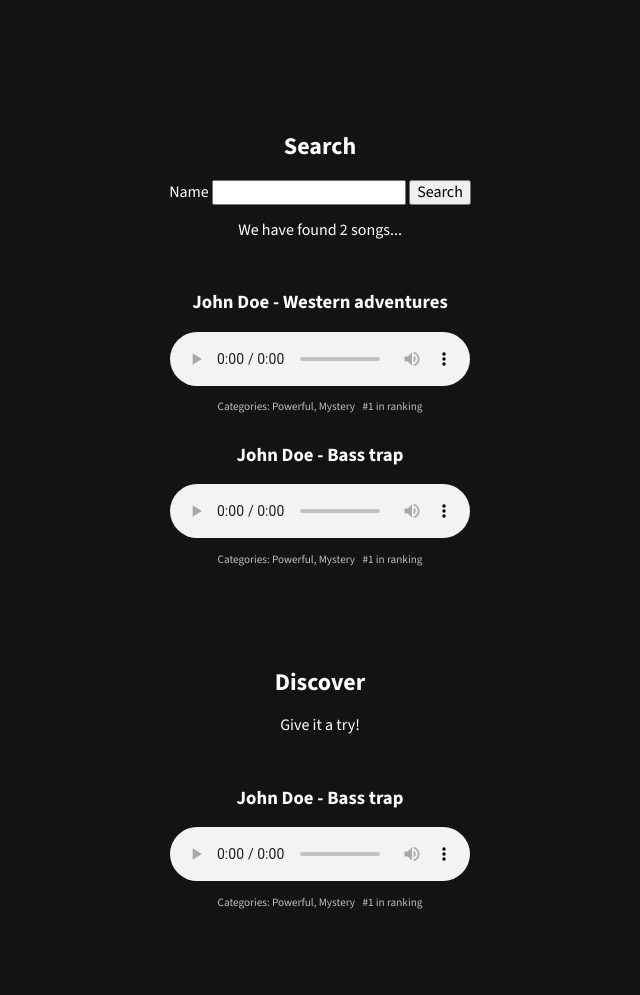
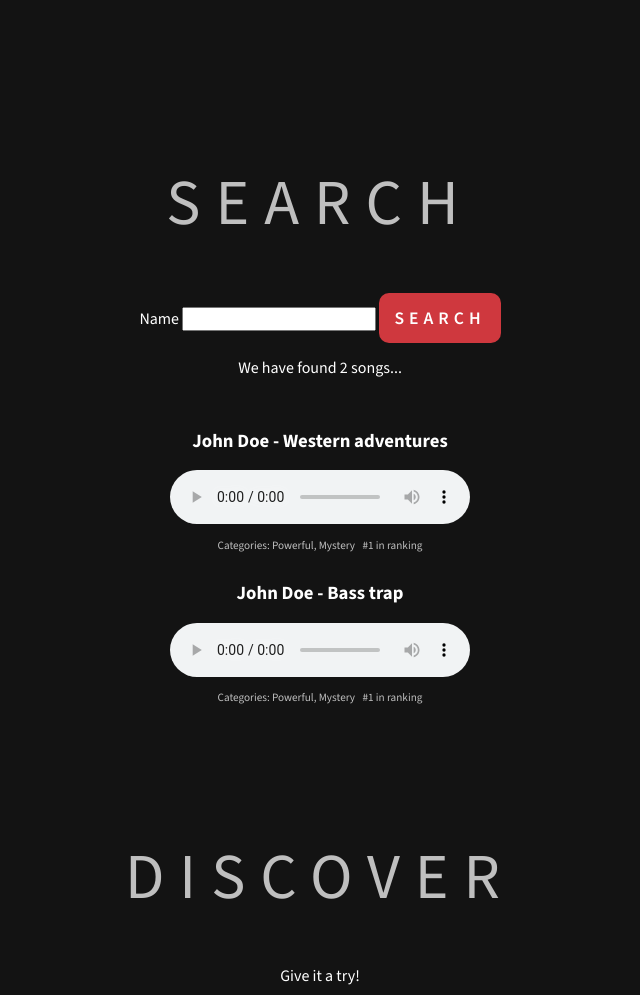
Before and after one commit to mGrzanek/music-service, a website: page src/index.html in a window 1280 px wide. Shown: the part 2340-3335 px from the top of the page, without its empty margins (320-960 px from the left). Drawn offline with nearby package versions, Linux system fonts and the light colour scheme; files that its build step writes are made by us from their sources.

Commit message:
Add styles for section title and button in typhography

```diff
--- a/src/sass/_typography.scss
+++ b/src/sass/_typography.scss
@@ -16,3 +16,23 @@
     }
   }
 }
+
+.section-title {
+  font-size: 4rem;
+  color: $color-metalic;
+  text-transform: uppercase;
+  font-weight: $font-regular;
+  letter-spacing: 15px;
+}
+
+.btn {
+  background-color: $color-danger;
+  color: $color-light;
+  text-transform: uppercase;
+  padding: 15px;
+  font-size: 1.1rem;
+  letter-spacing: 5px;
+  font-weight: $font-semibold;
+  border: none;
+  border-radius: 10px;
+}
--- a/src/sass/pages/_home.scss
+++ b/src/sass/pages/_home.scss
@@ -4,11 +4,8 @@
   height: 100vh;
 
   .section-title {
-    font-size: 4rem;
-    font-weight: $font-regular;
     width: 70vw;
-    letter-spacing: 15px;
-    text-transform: uppercase;
+    color: $color-light;
     position: absolute;
     left: 50%;
     top: -8%;
@@ -30,15 +27,8 @@
       padding-top: 15%;
 
       .btn {
-        background-color: $color-danger;
         padding: 30px;
-        color: $color-light;
-        text-transform: uppercase;
         font-size: 2rem;
-        letter-spacing: 5px;
-        font-weight: $font-semibold;
-        border: none;
-        border-radius: 10px;
       }
     }
 
```
